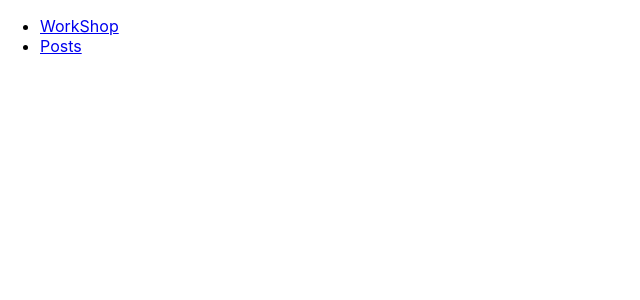
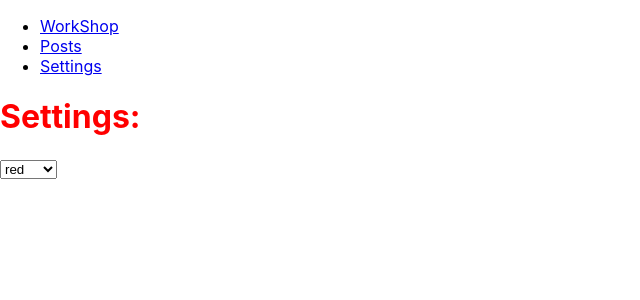
Before and after one commit to RandyBoBandy92/office-hours-apr-27, a React (Create React App) app: page /settings in a window 1280 px wide. Before the commit this address had no page. Shown: the top 300 px of the page, without its empty margins (0-640 px from the left). Built offline with nearby package versions, Linux system fonts and the light colour scheme.

Commit message:
finished basic implementation of context... ability to change color setting

```diff
--- a/src/App.js
+++ b/src/App.js
@@ -3,6 +3,7 @@ import "./App.css";
 import WorkShop from "./pages/Workshop";
 import Posts from "./pages/Posts";
 import SinglePost from "./pages/SinglePost";
+import Settings from "./pages/Settings";
 
 function App() {
   return (
@@ -16,12 +17,16 @@ function App() {
             <li>
               <Link to={"/posts"}>Posts</Link>
             </li>
+            <li>
+              <Link to={"/settings"}>Settings</Link>
+            </li>
           </ul>
         </nav>
         <Routes>
           <Route path="/posts/:id" element={<SinglePost />} />
           <Route path="/posts" element={<Posts />} />
           <Route path="/workshop" element={<WorkShop />} />
+          <Route path="/settings" element={<Settings />} />
         </Routes>
       </BrowserRouter>
     </div>
--- a/src/api/api.js
+++ b/src/api/api.js
@@ -13,8 +13,12 @@ const getPosts = () => {
 };
 
 const getPostById = (id) => {
-  return fetch(`${ROOT_URL}/posts/${id}`)
+  const postPath = `${ROOT_URL}/posts/${id}`;
+  return fetch(postPath)
     .then((response) => {
+      if (response.status !== 200) {
+        throw Error(`API failed to fetch: ${postPath}`);
+      }
       return response.json();
     })
     .then((data) => {
--- a/src/components/Post.js
+++ b/src/components/Post.js
@@ -4,12 +4,16 @@
 //     "title": "sunt aut facere repellat provident occaecati excepturi optio reprehenderit",
 //     "body": "quia et suscipit\nsuscipit recusandae consequuntur expedita et cum\nreprehenderit molestiae ut ut quas totam\nnostrum rerum est autem sunt rem eveniet architecto"
 
+import { useContext } from "react";
 import { Link } from "react-router-dom";
+import { AppContext } from "../context/AppProvider";
 
 // }
 const Post = ({ postData, useLink }) => {
+  const { state } = useContext(AppContext);
+  const { settings } = state;
   return (
-    <div>
+    <div style={{ color: settings.color }}>
       {useLink ? (
         <Link to={`/posts/${postData.id}`}>
           <h2>{postData.title}</h2>
--- /dev/null
+++ b/src/context/AppProvider.js
@@ -0,0 +1,45 @@
+import { createContext, useReducer } from "react";
+
+const AppContext = createContext();
+//
+const initialState = {
+  settings: {
+    color: "red",
+    language: "english",
+  },
+};
+
+function AppProvider({ children }) {
+  const [state, dispatch] = useReducer((state, action) => {
+    switch (action.type) {
+      case "CHANGE_COLOR":
+        return {
+          ...state,
+          settings: {
+            ...state.settings,
+            color: action.data,
+          },
+        };
+      default:
+        break;
+    }
+  }, initialState);
+
+  const changeColor = (color) => {
+    dispatch({ type: "CHANGE_COLOR", data: color });
+  };
+  // example: changeColor("blue");
+
+  // Example
+  // dispatch({type: "CHANGE_COLOR", data: "blue"})
+
+  return (
+    <AppContext.Provider value={{ state, changeColor }}>
+      {children}
+    </AppContext.Provider>
+  );
+}
+
+export { AppContext };
+
+export default AppProvider;
--- a/src/index.js
+++ b/src/index.js
@@ -1,11 +1,14 @@
-import React from 'react';
-import ReactDOM from 'react-dom/client';
-import './index.css';
-import App from './App';
+import React from "react";
+import ReactDOM from "react-dom/client";
+import "./index.css";
+import App from "./App";
+import AppProvider from "./context/AppProvider";
 
-const root = ReactDOM.createRoot(document.getElementById('root'));
+const root = ReactDOM.createRoot(document.getElementById("root"));
 root.render(
   <React.StrictMode>
-    <App />
+    <AppProvider>
+      <App />
+    </AppProvider>
   </React.StrictMode>
 );
--- a/src/pages/Posts.js
+++ b/src/pages/Posts.js
@@ -1,8 +1,11 @@
-import { useEffect, useState } from "react";
+import { useContext, useEffect, useState } from "react";
 import { getPosts } from "../api/api";
 import Post from "../components/Post";
+import { AppContext } from "../context/AppProvider";
 
 function Posts() {
+  const { state } = useContext(AppContext);
+  const { settings } = state;
   const [posts, setPosts] = useState([]);
   useEffect(() => {
     getPosts().then((data) => {
@@ -12,7 +15,7 @@ function Posts() {
 
   return (
     <div>
-      <h1>Posts</h1>
+      <h1 style={{ color: settings.color }}>Posts</h1>
       {posts.length > 0 &&
         posts.map((postData) => (
           <Post key={postData.id} postData={postData} useLink={true} />
--- /dev/null
+++ b/src/pages/Settings.js
@@ -0,0 +1,32 @@
+import { useContext } from "react";
+import { AppContext } from "../context/AppProvider";
+
+const Settings = () => {
+  const { state, changeColor } = useContext(AppContext);
+  const { settings } = state;
+
+  const colors = ["red", "blue", "green"];
+
+  return (
+    <div style={{ color: settings.color }}>
+      <h1>Settings:</h1>
+      <select
+        onChange={(event) => {
+          changeColor(event.target.value);
+        }}
+      >
+        {colors.map((color) => (
+          <option
+            key={color}
+            value={color}
+            selected={settings.color == color ? "selected" : false}
+          >
+            {color}
+          </option>
+        ))}
+      </select>
+    </div>
+  );
+};
+
+export default Settings;
--- a/src/pages/SinglePost.js
+++ b/src/pages/SinglePost.js
@@ -8,16 +8,29 @@ const SinglePost = () => {
   const { id } = useParams();
   const [postData, setPostData] = useState({});
   const [postComments, setPostComments] = useState([]);
+  const [errors, setErrors] = useState([]);
 
   useEffect(() => {
-    getPostById(id).then((postData) => setPostData(postData));
-    getCommentsByPostId(id).then((postComments) => {
-      setPostComments(postComments);
-    });
+    getPostById(id)
+      .then((postData) => {
+        setPostData(postData);
+      })
+      .catch((error) => {
+        setErrors([...errors, error.message]);
+      });
+    getCommentsByPostId(id)
+      .then((postComments) => {
+        setPostComments(postComments);
+      })
+      .catch((error) => {
+        setErrors([...errors, error.message]);
+      });
   }, []);
 
   return (
     <div>
+      {errors.length > 0 &&
+        errors.map((error) => <div key={error}>{error}</div>)}
       {postData?.id && <Post postData={postData} useLink={false} />}
       {postComments.length > 0 && (
         <section>
```
